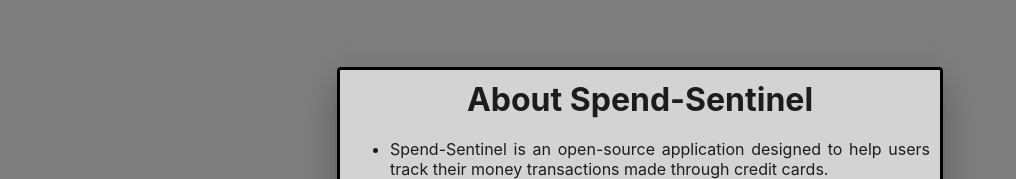
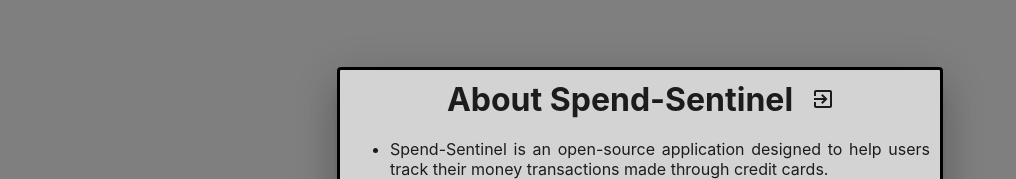
Before and after one commit to spend-sentinel/spend-sentinel-web-app, a React (Create React App) app: page / in a window 1280 px wide. Both pictures are taken after a click on the button 559 px from the left and 42 px from the top of the page. Shown: the part 244-423 px from the top of the page, without its empty margins (0-1016 px from the left). Built offline with nearby package versions, Linux system fonts and the light colour scheme; no server answers.

Commit message:
Improved info box

```diff
--- a/src/framework/appBar.tsx
+++ b/src/framework/appBar.tsx
@@ -5,9 +5,11 @@
 import Typography from '@mui/material/Typography';
 import IconButton from '@mui/material/IconButton';
 import InfoIcon from '@mui/icons-material/Info';
+import ExitToAppIcon from '@mui/icons-material/ExitToApp';
 import { FunctionComponent, useState } from 'react';
 import Dialog from '@mui/material/Dialog';
 import { styled } from '@mui/material/styles';
+import Tooltip from '@mui/material/Tooltip';
 
 // Define styles for the dialog's Paper component using styled
 const StyledDialog = styled(Dialog)(() => ({
@@ -58,9 +60,19 @@
         onClose={() => setInfoBoxVisible(false)}
         open={infoBoxVisible}
       >
-        <h1 style={headerStyling}>About Spend-Sentinel</h1>
+        <div style={{ display: 'flex', flexDirection: 'row', justifyContent: 'center', alignItems: 'center' }}>
+          <h1 style={headerStyling}>About Spend-Sentinel</h1>
+          <Tooltip title="Back to app" arrow>
+            <IconButton
+              onClick={() => setInfoBoxVisible(false)}
+              color="inherit"
+            >
+              <ExitToAppIcon />
+            </IconButton>
+          </Tooltip>
+        </div>
         <ul style={textStyling}>
-          {getInfoBulletPoints().map((bulletPoint:string) => {
+          {getInfoBulletPoints().map((bulletPoint: string) => {
             return (<li key={bulletPoint}>{bulletPoint}</li>);
           })}
         </ul>
@@ -68,7 +80,6 @@
     </Box>
   );
 };
-
 
 const getInfoBulletPoints = (): string[] => {
   const bulletPointsArray = [
```
